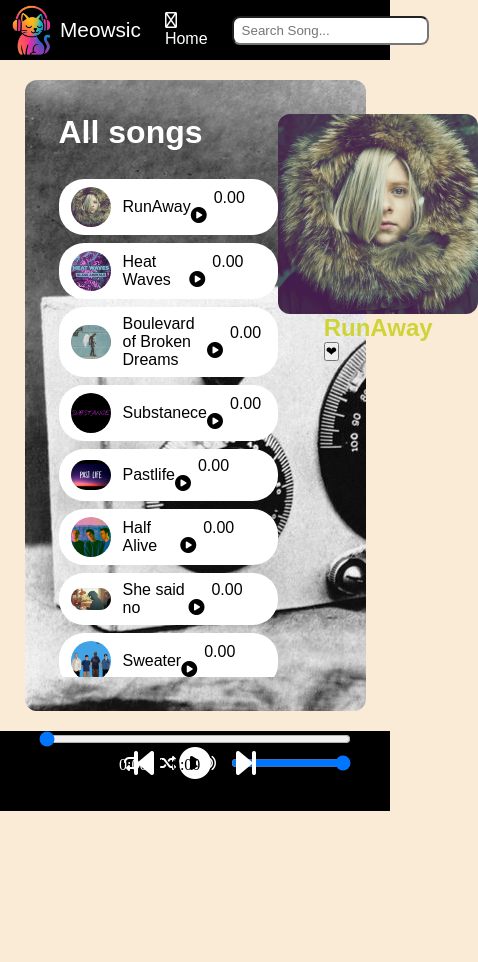
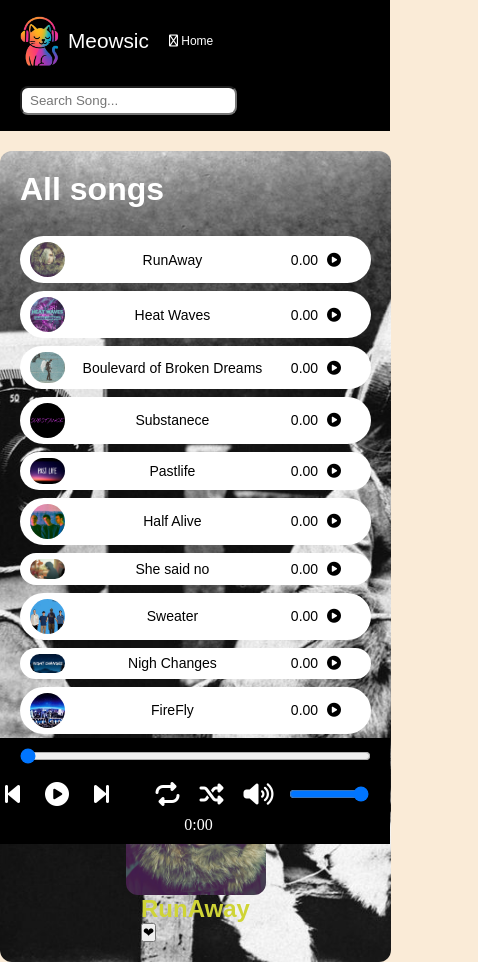
Before and after one commit to PrattayNaha/Meowsic, a plain HTML site: page index.html in a window 390 px wide. Shown: the whole page, 478 px wide, since content can reach past the window. Before the commit the page ends 844 px from the top, so only its background shows below. Drawn offline with Linux system fonts and the light colour scheme.

Commit message:
css edit

```diff
--- a/css/style.css
+++ b/css/style.css
@@ -183,3 +183,131 @@ nav ul li{
     gap: 15px;
 
 }
+
+/* ============================
+   MOBILE RESPONSIVE DESIGN
+   ============================ */
+@media (max-width: 768px) {
+
+    /* General adjustments */
+    body {
+        background-color: antiquewhite;
+        overflow-x: hidden;
+    }
+
+    nav ul {
+        flex-wrap: wrap;
+        height: auto;
+        padding: 10px;
+    }
+
+    nav ul li {
+        padding: 6px 10px;
+        font-size: 14px;
+    }
+
+    #searchbar {
+        width: 100%;
+        margin-top: 8px;
+    }
+
+    /* Main container becomes vertical on mobile */
+    .container {
+        flex-direction: column;
+        width: 90%;
+        padding: 20px;
+        background-size: cover;
+        background-position: center;
+        min-height: auto;
+    }
+
+    .songlist {
+        width: 100%;
+    }
+
+    .songbanner {
+        width: 100%;
+        margin-top: 20px;
+        align-items: center;
+    }
+
+    .songbanner img {
+        width: 160px;
+    }
+
+    /* Song items resize */
+    .songitem {
+        padding: 6px 10px;
+        font-size: 14px;
+    }
+
+    .songitem img {
+        width: 35px;
+    }
+
+    /* Player Bottom Bar */
+    .bottom {
+        height: auto;
+        padding: 10px 0;
+        flex-direction: column;
+    }
+
+    #myProgressBar {
+        width: 90%;
+    }
+
+    .icons {
+        width: 100%;
+        margin-top: 10px;
+        gap: 15px;
+        justify-content: center;
+    }
+
+    .middle-button {
+        position: relative;
+        left: 0;
+        transform: none;
+        justify-content: center;
+    }
+
+    .volume-controls {
+        margin-left: 0;
+        width: 100%;
+        justify-content: center;
+    }
+
+    #volcontrol {
+        width: 100px;
+    }
+
+    /* Song info */
+    .songinfo {
+        position: relative;
+        left: 0;
+        margin-top: 10px;
+    }
+
+    .songinfo img {
+        width: 50px;
+    }
+}
+
+/* Extra small devices — Phones under 480px */
+@media (max-width: 480px) {
+
+    nav ul li {
+        font-size: 12px;
+    }
+
+    .songbanner img {
+        width: 140px;
+    }
+
+    .icons i {
+        font-size: 1.5rem;
+    }
+
+    #volcontrol {
+        width: 80px;
+    }
+}
```
